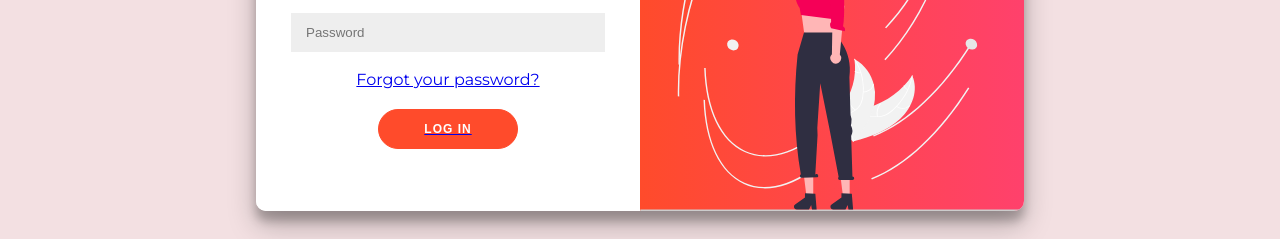
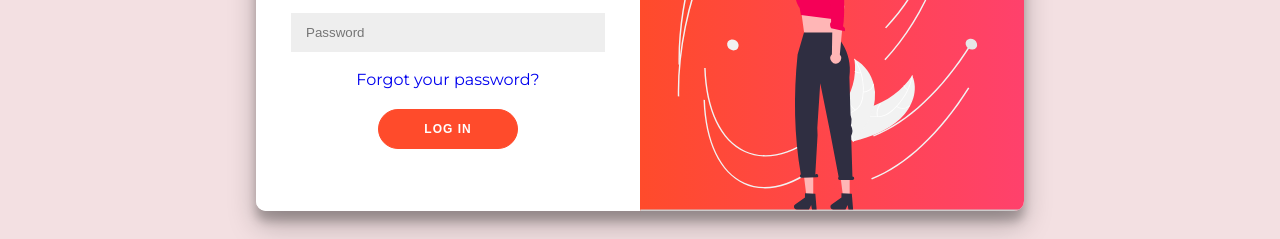
Before and after one commit to aman34503/Go-Airbnb, a React (Create React App) app: page / in a window 1280 px wide. Shown: the part 548-787 px from the top of the page. Built offline with nearby package versions, Linux system fonts and the light colour scheme; the HTML template or start-up script is replaced by a standard one.

Commit message:
hover effect

```diff
--- a/src/login.css
+++ b/src/login.css
@@ -48,6 +48,7 @@
 	text-transform: uppercase;
 	transition: transform 80ms ease-in;
 	margin-top: 10px;
+
 }
 
 .loginform {
@@ -60,7 +61,10 @@
 	height: 100%;
 	text-align: center;
 }
-
+.social:hover{
+	background-color: black;
+	color: white;
+}
 .logininput {
 	background-color: #eee;
 	border: none;
--- a/src/login.jsx
+++ b/src/login.jsx
@@ -11,17 +11,17 @@ export default function Login() {
 			<form className='loginform' action="#">
 				<h1 className='hr1'>Login</h1>
 				<div className="social-container">
-					<a href="#" className="social"><i className="fa fa-facebook fa-2x"></i></a>
+					<a href="#" className="social"><i className=" fa fa-facebook fa-2x"></i></a>
 					<a href="#" className="social"><i className="fab fa fa-twitter fa-2x"></i></a>
-					<a href="#" className="social"><i className="fab fa fa-instagram fa-2x"></i></a>
-					<a href="#" className="social"><i className="fab fa fa-google fa-2x"></i></a>
+					<a href="#" className="social"><i className=" fab fa fa-instagram fa-2x"></i></a>
+					<a href="#" className="social"><i className=" fab fa fa-google fa-2x"></i></a>
 				</div>
 				<span className='loginspan'>or use your account</span>
 				<input className='logininput' type="email" placeholder="Email" />
 				<input className='logininput' type="password" placeholder="Password" />
-				<a href="#" className='fr'>Forgot your password?</a>
-				<Link to='/home'>
-				<button className='loginbutton'>Log In</button>
+				<a href="#" className='fr'  style={{textDecoration:'none'}}>Forgot your password?</a>
+				<Link to='/home' style={{textDecoration:'none'}}>
+				<button className='loginbutton' >Log In</button>
 				</Link>
 			</form>
 		</div>
```
Also changed, not shown: 1 other file (tests, documents, lock files or other folders).
